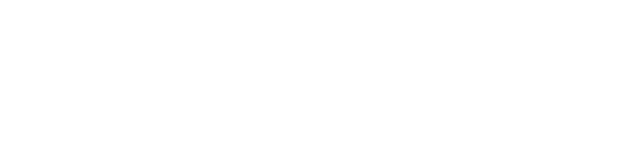
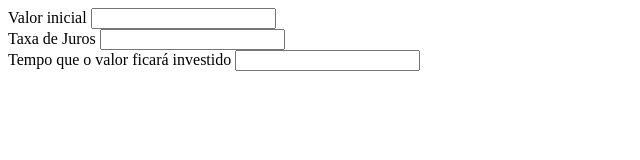
Before and after one commit to worklarissa/projeto-ingles-m3-pda, a plain HTML site: page index.html in a window 1280 px wide. Shown: the whole page, without its empty margins (0-640 px from the left). Drawn offline with Linux system fonts and the light colour scheme.

Commit message:
algumas mdificações no html para conseguir utilizar

```diff
--- a/index.html
+++ b/index.html
@@ -1 +1,19 @@
 <!--forms e descobri se é o método get ou post-->
+<form>
+    <div>
+        <label for="value">Valor inicial</label>
+        <input type="number" id="value">
+        <br>
+    </div>
+    <div>
+        <label>Taxa de Juros</label>
+        <input type="number" id="value">
+        <br>
+    </div>
+    <div>
+        <label>Tempo que o valor ficará investido</label>
+        <input type="number" id="value">
+    </div>
+</form>
+
+<form></form>
```
